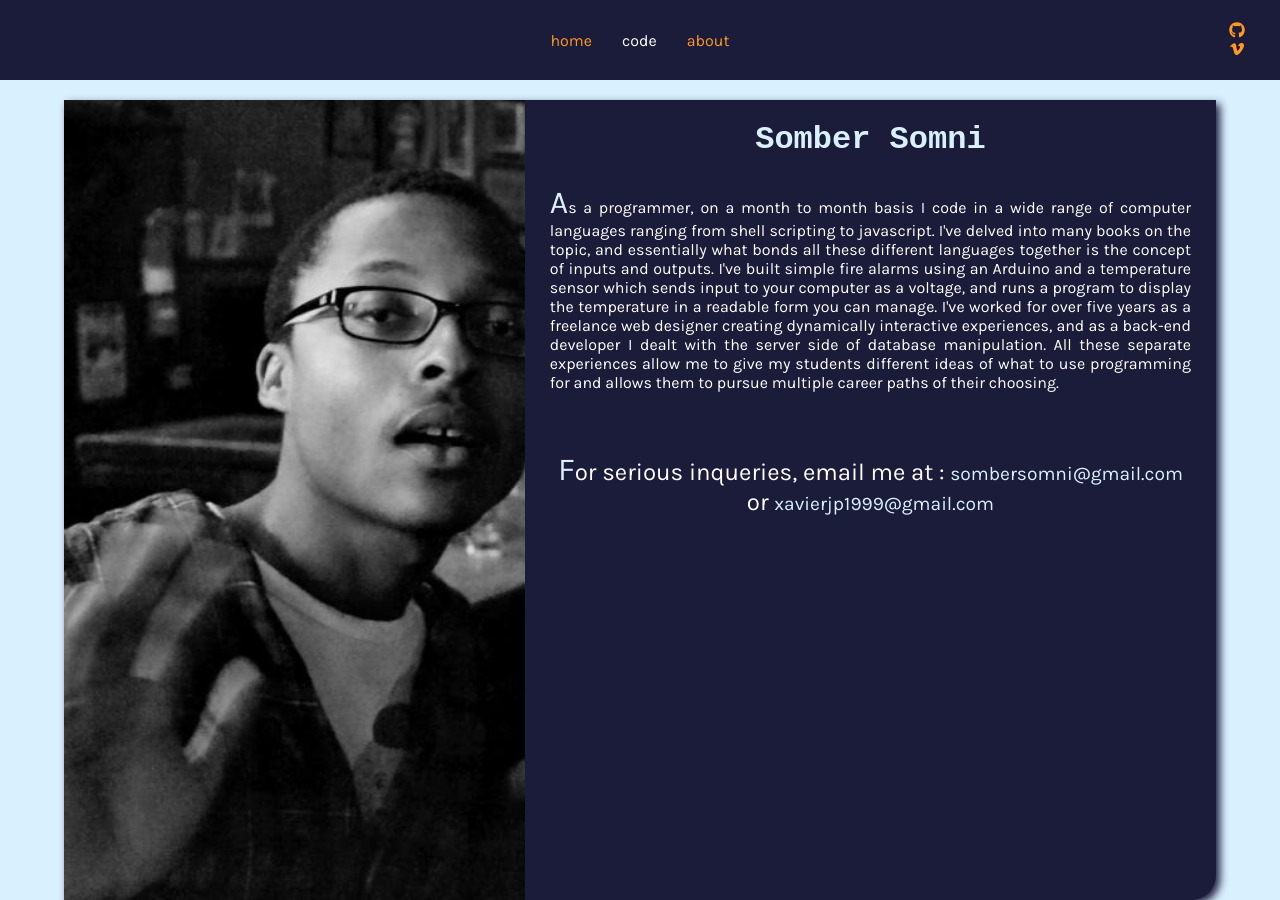
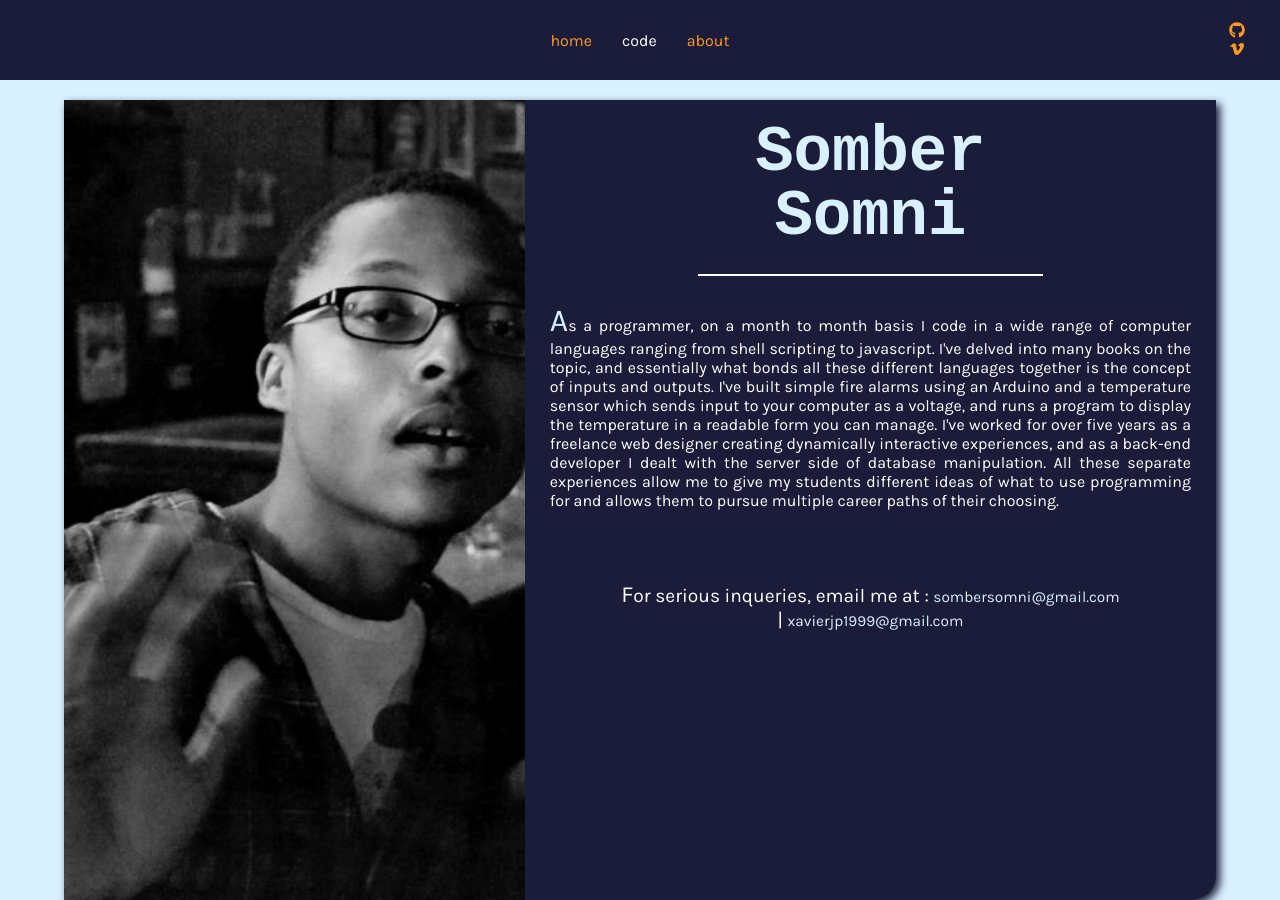
Before and after one commit to sombersomni/portfolio, a React (Create React App) app: page /about in a window 1280 px wide. Built offline with nearby package versions, Linux system fonts and the light colour scheme; a web font is replaced by a local one; what @fortawesome/pro-light-svg-icons, @fortawesome/pro-regular-svg-icons would draw is missing.

Commit message:
Fixed about layout. May update later. Change fontsize for number counter on projects page

```diff
--- a/src/App.js
+++ b/src/App.js
@@ -10,12 +10,13 @@ import MainNav from './components/MainNav.jsx';
 import NoPage from './pages/NoPage.jsx';
 import { library } from '@fortawesome/fontawesome-svg-core'
 import { faChevronDown, faChevronUp, faCaretDown, faCaretUp } from '@fortawesome/free-solid-svg-icons'
-import { faBracketsCurly, faPencilAlt, faEnvelope, faHomeAlt, faLaptopCode, faTimes, faServer, faDatabase, faPlus, faBrain, faChartPie, faExclamationTriangle } from '@fortawesome/pro-regular-svg-icons'
-import { faFilePdf, faChartScatter, faHorizontalRule, faProjectDiagram, faMobileAlt } from '@fortawesome/pro-light-svg-icons';
+import { faBracketsCurly, faPencilAlt, faEnvelope, faHomeAlt, faLaptopCode, faTimes, faServer, faDatabase, faPlus, faBrain, faChartPie, faExclamationTriangle} from '@fortawesome/pro-regular-svg-icons'
+import { faFilePdf, faChartScatter, faHorizontalRule, faProjectDiagram, faMobileAlt, faEnvelopeOpenText  } from '@fortawesome/pro-light-svg-icons';
 import { faGithub, faVimeoV } from '@fortawesome/free-brands-svg-icons';
 
 import './App.css';
 library.add(
+  faEnvelopeOpenText,
   faCaretUp,
   faExclamationTriangle,
   faCaretDown,
--- a/src/components/Projectv2.jsx
+++ b/src/components/Projectv2.jsx
@@ -10,6 +10,7 @@ const ProjectContainer = styled.div`
 `;
 
 const Counter = styled.div`
+    font-size: ${props => props.mobile ? 0.6 : 1}em;
     position: absolute;
     top: 100px;
     left: 25px;
@@ -20,7 +21,7 @@ const Counter = styled.div`
 export default function Project({ currentIndex, duration, headerImg, firstVisit, tagline, title, theme, type, websiteLink, isMobileFriendly, prevIndex, projects, mobile }) {
     return (
         <ProjectContainer>
-            <Counter>
+            <Counter mobile={mobile}>
                 <h1>{currentIndex + 1}.</h1>
             </Counter>
             {projects.map((proj, i) => i === prevIndex ? <ProjectMenu
--- a/src/data/projects.js
+++ b/src/data/projects.js
@@ -28,8 +28,6 @@ export default [
         title: "Encage",
         type: "NPM Module",
         websiteLink: "https://www.npmjs.com/package/encage",
-        bgpos: "left",
-        isMobileFriendly: true
     },
     {
         headerImg: todo_header,
--- a/src/pages/About.jsx
+++ b/src/pages/About.jsx
@@ -7,6 +7,7 @@ import me from '../imgs/personal/me.png';
 import { fadeIn } from '../components/animations/basic';
 //data
 import data from '../data/about';
+import { FontAwesomeIcon } from '@fortawesome/react-fontawesome';
 
 const expand = keyframes`
     0% {
@@ -45,6 +46,10 @@ const AboutContainer = styled.div`
     }
 `;
 const Info = styled.div`
+    display: flex;
+    flex-direction: column;
+    justify-content: center;
+    align-items: center;
     opacity: 0;
     height: inherit;
     color: white;
@@ -53,6 +58,7 @@ const Info = styled.div`
     h1 {
         color: ${props => props.secondaryColor || "white"};
         margin-bottom: 0;
+        line-height: 1;
     }
     p {
         padding: 10px 25px 25px 25px;
@@ -81,24 +87,48 @@ const Pic = styled.div`
 `;
 
 const Contact = styled.div`
+    display: flex;
+    flex-direction: ${props => props.mobile ? "column" : "row"};
+    justify-content: center;
+    align-items: center;
+    width: 80%;
     a {
         color: ${props => props.secondaryColor || "white"};
         font-size: 0.8em;
         font-style: italics;
     }
+    p {
+        &:first-letter {
+            color: white;
+            font-size: 1.2em;
+        }
+    }
+`;
+
+const FontTitle = styled.span`
+    font-size: ${props => props.size || 2}em;
+    margin: 0px;
+`;
+
+const HeaderLine = styled.div`
+    border-bottom: 2px solid white;
+    width: 50%;
+    height: 25px;
+
 `;
 
 const { bio, altEmail, email, subject } = data;
 
 function About({ theme, screenWidth }) {
     const expandTime = 1000;
+    const mobile = screenWidth <= 800;
     return (
         <Container secondaryColor={theme[5]}>
             <AboutContainer
              primaryColor={theme[3]}
              time={expandTime}
              mobile={screenWidth <= 800}>
-                <Profile mobile={screenWidth <= 800}>
+                <Profile mobile={mobile}>
                     <Pic
                         pic={me}
                         time={1000} />
@@ -107,12 +137,25 @@ function About({ theme, screenWidth }) {
                     delay={expandTime}
                     time={1000}
                     secondaryColor={theme[5]}
-                    mobile={screenWidth <= 800}>
-                    <h1>Somber Somni</h1>
+                    mobile={mobile}>
+                    <h1>
+                        <FontTitle size={mobile ? 1: 2}>Somber </FontTitle>
+                        <br/>
+                        <FontTitle size={mobile ? 1: 2}>Somni</FontTitle>
+                    </h1>
+                    <HeaderLine />
                     <p>{bio}</p>
-                    <Contact secondaryColor={theme[5]}>
-                        <p style={{fontSize: "1.5em", textAlign: "center"}}>For serious inqueries, email me at : <a href={`mailto:${email}?subject=${subject}`}>
-                            {email}</a> or <a href={`mailto:${altEmail}?subject=${subject}`}>
+                    <Contact
+                        secondaryColor={theme[5]}
+                        mobile={mobile}>
+                        <div>
+                            <FontAwesomeIcon
+                            icon={['fal', 'envelope-open-text']}
+                            size={mobile ? "2x" : "6x" }
+                            style={{ color: theme[4] }}/>
+                        </div>
+                        <p style={{fontSize: mobile ? "1em" : "1.2em", textAlign: "center"}}>For serious inqueries, email me at : <a href={`mailto:${email}?subject=${subject}`}>
+                            {email}</a>  |  <a href={`mailto:${altEmail}?subject=${subject}`}>
                             {altEmail}</a></p>
                     </Contact>
                 </Info>
@@ -121,7 +164,7 @@ function About({ theme, screenWidth }) {
     )
 }
 
-function mapStateToProps({ theme, mobile, screenWidth }) {
+function mapStateToProps({ theme, screenWidth }) {
     return {
         theme,
         screenWidth
```
